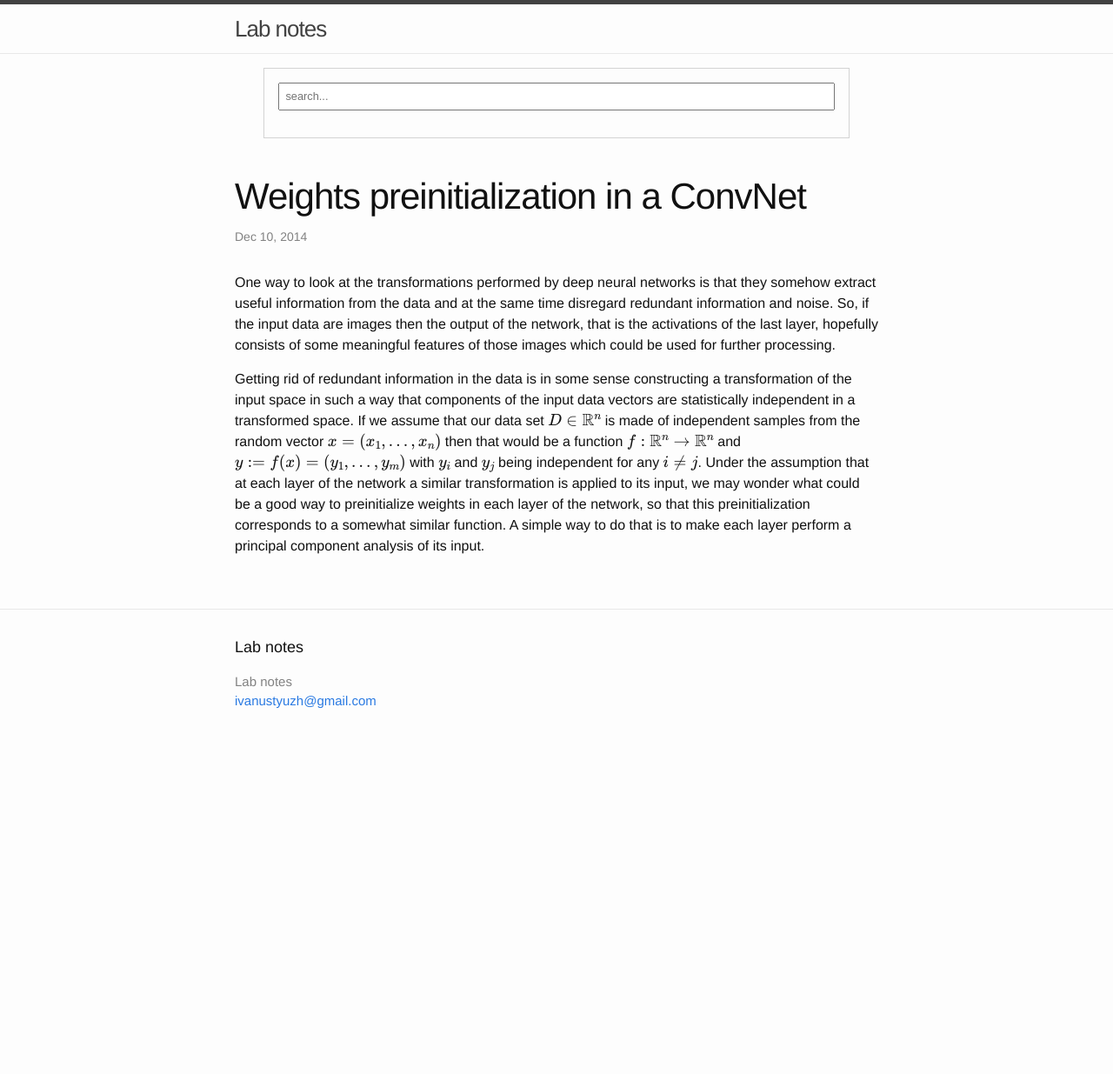
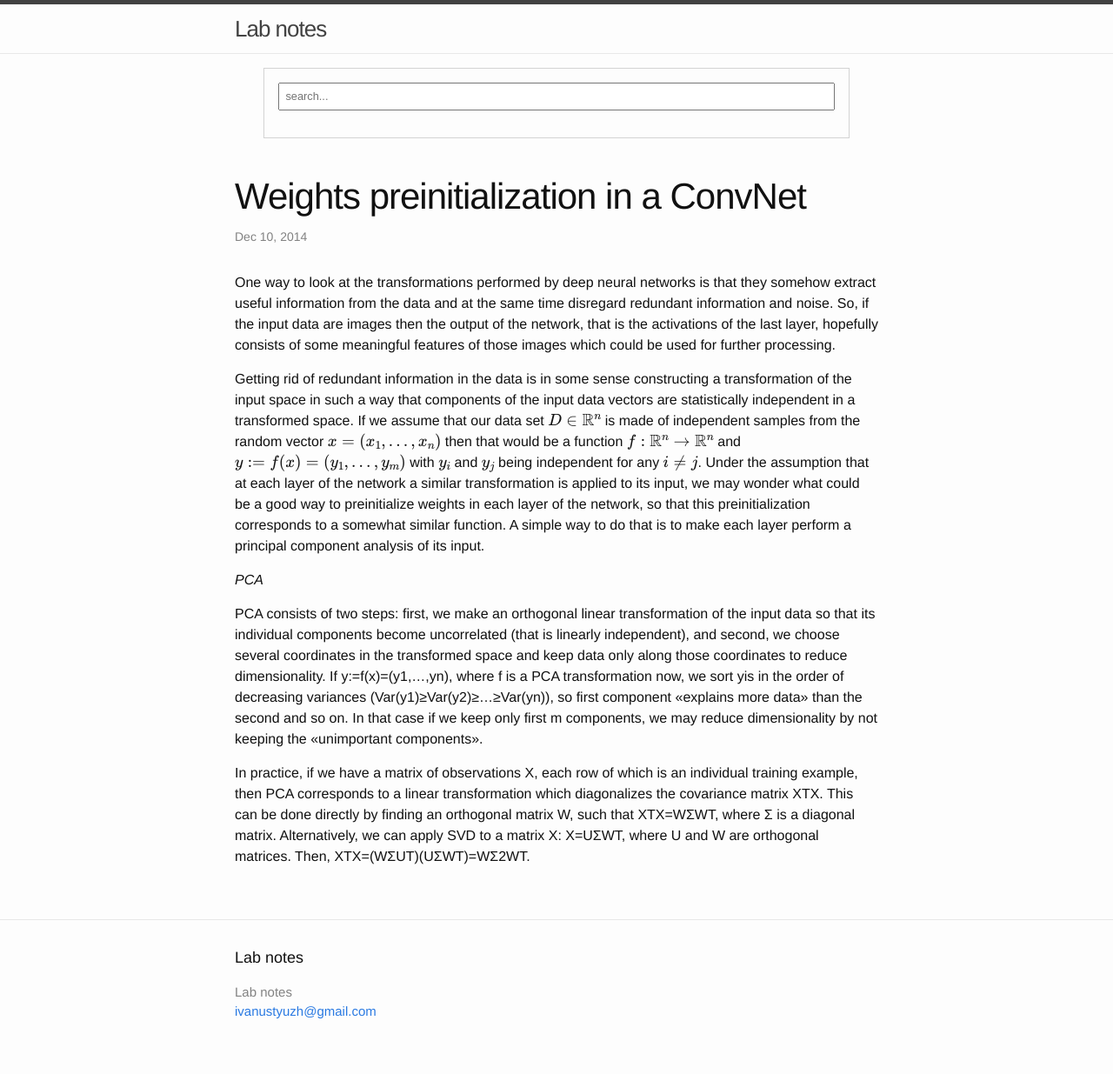
Before and after one commit to ivust/blog, a Jekyll site: the page built from _posts/2014-12-10-weights-preinitialization-in-a-convnet.md, in a window 1280 px wide. Shown: the whole page at 87% size. Built offline with Jekyll 4.4.1, drawn with Linux system fonts in a browser that asks for light colours; formulas are drawn with MathJax 3; before the commit the page ends 900 px from its top, so only the background shows below that.

Commit message:
add images

```diff
--- a/_posts/2014-12-10-weights-preinitialization-in-a-convnet.md
+++ b/_posts/2014-12-10-weights-preinitialization-in-a-convnet.md
@@ -7,3 +7,9 @@ categories: preinitialization convnet pca
 One way to look at the transformations performed by deep neural networks is that they somehow extract useful information from the data and at the same time disregard redundant information and noise. So, if the input data are images then the output of the network, that is the activations of the last layer, hopefully consists of some meaningful features of those images which could be used for further processing.
 
 Getting rid of redundant information in the data is in some sense constructing a transformation of the input space in such a way that components of the input data vectors are statistically independent in a transformed space. If we assume that our data set $$D \in \mathbb{R}^n$$ is made of independent samples from the random vector $$x=(x_1, \ldots ,x_n)$$ then that would be a function $$f: \mathbb{R}^n \to \mathbb{R}^n$$ and $$y:=f(x)=(y_1,\ldots,y_m)$$ with $$y_i$$ and $$y_j$$ being independent for any $$i \neq j$$. Under the assumption that at each layer of the network a similar transformation is applied to its input, we may wonder what could be a good way to preinitialize weights in each layer of the network, so that this preinitialization corresponds to a somewhat similar function. A simple way to do that is to make each layer perform a principal component analysis of its input.
+
+*PCA*
+
+PCA consists of two steps: first, we make an orthogonal linear transformation of the input data so that its individual components become uncorrelated (that is linearly independent), and second, we choose several coordinates in the transformed space and keep data only along those coordinates to reduce dimensionality. If y:=f(x)=(y1,…,yn), where f is a PCA transformation now, we sort yis in the order of decreasing variances (Var(y1)≥Var(y2)≥…≥Var(yn)), so first component «explains more data» than the second and so on. In that case if we keep only first m components, we may reduce dimensionality by not keeping the «unimportant components».
+
+In practice, if we have a matrix of observations X, each row of which is an individual training example, then PCA corresponds to a linear transformation which diagonalizes the covariance matrix XTX. This can be done directly by finding an orthogonal matrix W, such that XTX=WΣWT, where Σ is a diagonal matrix. Alternatively, we can apply SVD to a matrix X: X=UΣWT, where U and W are orthogonal matrices. Then, XTX=(WΣUT)(UΣWT)=WΣ2WT.
```
Also changed, not shown: images/3wolfmoon.jpg (added), images/500px-Network3322.png (added), images/cnn_architecture.jpg (added), images/p_3.png (added), images/p_5_all.png (added), images/plot.png (added), images/plot_1 (1).png (added), images/plot_1.png (added), images/plot_2.png (added).
